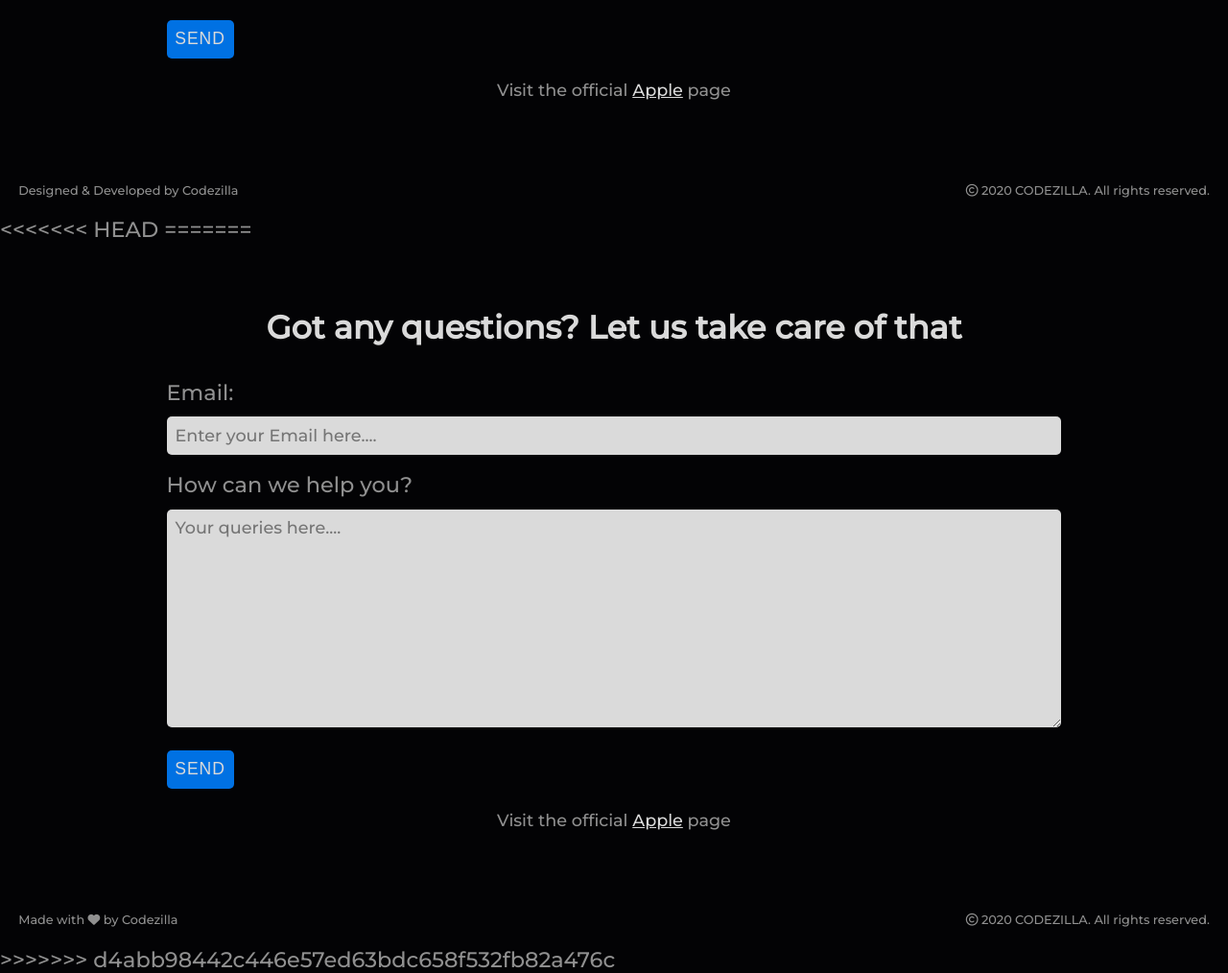
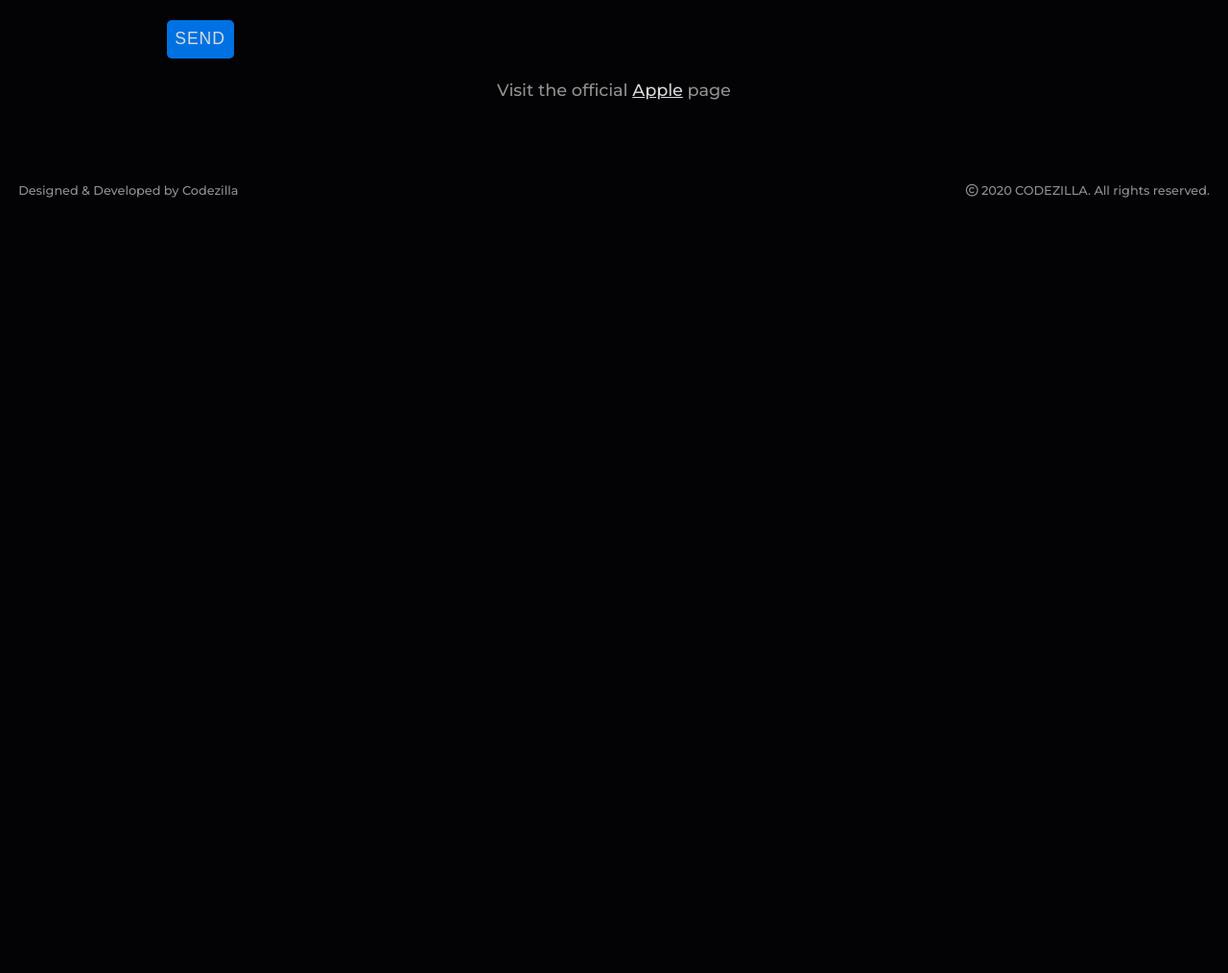
Before and after one commit to SudhansuSekharPatra/Product-Landing-Page, a plain HTML site: page index.html in a window 1280 px wide. Shown: the part 4510-5524 px from the top of the page at 96% size. After the commit the page ends 4735 px from the top, so only its background shows below. Drawn offline with Linux system fonts and the light colour scheme.

```diff
--- a/index.html
+++ b/index.html
@@ -242,35 +242,6 @@
 			</p>
 		</footer>
 
-<<<<<<< HEAD
 		<script src="js/index.js"></script>
 	</body>
-=======
-   <!----- Form ----->
-   <section id="contact-us" class="form-section">
-      <div class="main-content">
-         <h2>Got any questions? Let us take care of that</h2>
-         <form action="https://www.freecodecamp.org/email-submit" id="form">
-            <label for="email">Email:</label>
-            <input id="email" type="email" name="email" placeholder="Enter your Email here...." required>
-            <label for="textarea">How can we help you?</label>
-            <textarea id="textarea" name="question" rows="10" placeholder="Your queries here...." required></textarea>
-            <input id="submit" type="submit" value="SEND">
-         </form>
-         <p class="special-p">Visit the official <a class="apple-link" href="https://www.apple.com/"
-               target="_blank">Apple</a> page</p>
-      </div>
-   </section>
-
-   <!----- Footer ----->
-   <footer class="footer">
-      <p class="made-by">Made with <i class="fas fa-heart"></i> by <a class="insta-link"
-            href="https://www.instagram.com/_codezilla/">Codezilla</a></p>
-      <p><i class="far fa-copyright"></i> 2020 CODEZILLA. All rights reserved.</p>
-   </footer>
-
-   <script src="js/index.js"></script>
-</body>
-
->>>>>>> d4abb98442c446e57ed63bdc658f532fb82a476c
 </html>
```
